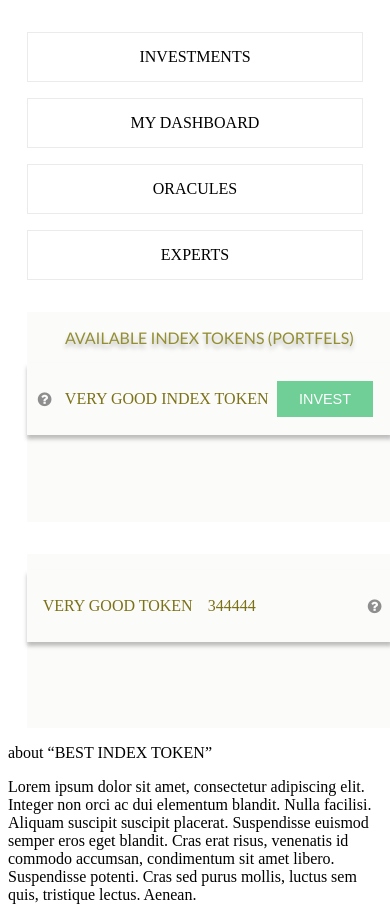
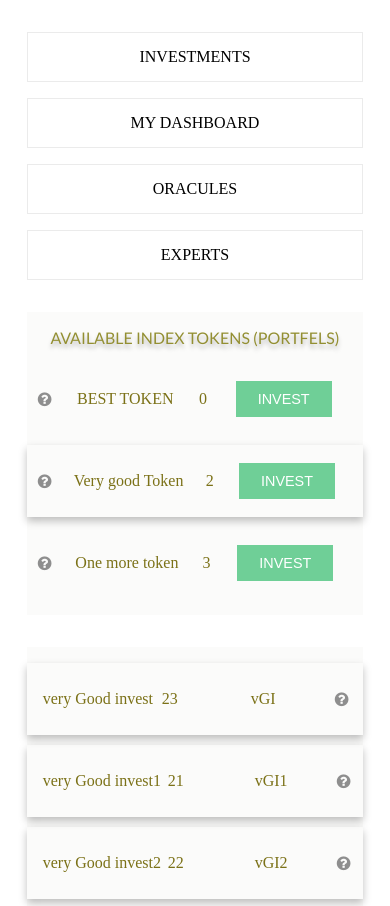
Before and after one commit to SVET-Rating/SvetIndex, a React (Create React App) app: page / in a window 390 px wide. Shown: the top 906 px of the page. Built offline with nearby package versions, Linux system fonts and the light colour scheme.

Commit message:
change files

```diff
--- a/package.json
+++ b/package.json
@@ -8,7 +8,12 @@
     "@testing-library/user-event": "^12.1.10",
     "react": "^17.0.1",
     "react-dom": "^17.0.1",
+    "react-redux": "^7.2.2",
     "react-scripts": "4.0.0",
+    "redux": "^4.0.5",
+    "redux-devtools-extension": "^2.13.8",
+    "redux-thunk": "^2.3.0",
+    "thunks": "^4.9.6",
     "web-vitals": "^0.2.4"
   },
   "scripts": {
--- a/src/components/IndexTokensListItem.js
+++ b/src/components/IndexTokensListItem.js
@@ -1,20 +1,48 @@
 import React from 'react'
+import { connect } from 'react-redux'
+import { Fragment } from 'react'
+import indexTokenSelect from '../redux/actions/indexTokenSelect'
 
-export default function IndexTokensListItem() {
-    return (
 
-            <li className="left-list-item">
+const IndexTokensListItem =  (props) => {
+    console.log(props.indexList)
+
+
+    const indexJSXList = props.indexList.map((item,key) => {
+
+
+
+        return (<li className="left-list-item" id={item.id} style={!item.active ? {boxShadow:'none'}:{}}>
 
         <i className="fa fa-question-circle"></i>
 
 
-                        <p>
-                            VERY GOOD INDEX TOKEN
+        <p onClick={props.changeActiveElement}>
+            {/* VERY GOOD INDEX TOKEN */}
+            {item.name}
+        </p>
+        <p style={{ minWidth: '1rem' }}>
+            {/* VERY GOOD INDEX TOKEN */}
+            {item.balance}
         </p>
 
 
         <button className="invest">INVEST</button>
 
-            </li>
+     </li>)
+    });
+    return (
+
+            <Fragment>{indexJSXList}</Fragment>
     )
 }
+const mapStateToProps = (state) => {
+    const {indexTokensList} = state;
+    return {indexList: indexTokensList.indexTokensList}
+}
+
+const mapDispatchToProps = dispatch => ({
+    changeActiveElement: (e) => dispatch(indexTokenSelect(e.target.parentElement.id)),
+  })
+
+export default connect(mapStateToProps,mapDispatchToProps)(IndexTokensListItem)
--- a/src/components/TokensInIndexTokenListItem.js
+++ b/src/components/TokensInIndexTokenListItem.js
@@ -1,19 +1,32 @@
-import React from 'react'
+import {React,Fragment} from 'react';
+import {connect} from 'react-redux';
 
-export default function TokensInIndexTokenListItem() {
+const TokensInIndexTokenListItem = (props) => {
+    //get active index token from list
+    const activeIndexToken = props.indexList.filter(listItem => listItem.active)
+    if (activeIndexToken[0].tokens === undefined) {
+        return <Fragment><li className="right-list-item"><p>Tokens are absent !</p></li></Fragment>
+    } else {
+    var getTokensByActiveIndexToken = activeIndexToken[0].tokens.map((item,key) => {
+        return (
+           <li className="right-list-item">
+           <p>{item.name}</p>
+           <p>{item.amount}</p>
+           <p>{item.symbol}</p>
+           <i className="fa fa-question-circle"></i>
+           </li>
+        )
+       });
+     }
+
     return (
-        <li className="right-list-item">
-                        <p>
-                            VERY GOOD  TOKEN
-                        </p>
-
-                            <p>
-                                344444
-                            </p>
-
-
-                            <i className="fa fa-question-circle"></i>
-
-        </li>
+        <Fragment>{getTokensByActiveIndexToken}</Fragment>
     )
 }
+
+const mapStateToProps = (state) => {
+    const {indexTokensList} = state;
+    return {indexList: indexTokensList.indexTokensList}
+}
+
+export default connect(mapStateToProps,null)(TokensInIndexTokenListItem)
--- a/src/index.css
+++ b/src/index.css
@@ -4,7 +4,7 @@ html {
   list-style-type: none;
 }
 
-*.not(i) {font-family: Raleway}
+
 
 .list-icon-container {
   width: 18px;
@@ -39,6 +39,7 @@ nav>div {
   justify-content: center;
   line-height: 3rem;
   border: 1px solid #ebebeb;
+  cursor: pointer;
 }
 
 .tokens-container {
@@ -62,13 +63,14 @@ li {
   margin: 10px 0;
   padding: 10px;
   border: 1px solid rgba(0,0,0,0);
-  box-shadow: 0px 4px 4px rgba(0, 0, 0, 0.25);
+  box-shadow: 0px 4px 8px rgba(0, 0, 0, 0.25);
 }
 li>p {
 
   min-width: 10rem;
   padding-left: 5px;
   color:rgba(123,113,23,1);
+  cursor: pointer;
 }
 
 .left-list {
@@ -107,4 +109,9 @@ li>i {
       grid-gap: 2rem;
       min-height: 26rem;
   }
+  li>p {
+
+    min-width: 5rem;
+
+  }
 }
--- a/src/index.js
+++ b/src/index.js
@@ -2,10 +2,12 @@ import React from 'react';
 import ReactDOM from 'react-dom';
 import './index.css';
 import App from './App';
+import { Provider } from 'react-redux';
+import store from './redux/store'
 
 ReactDOM.render(
-  <React.StrictMode>
+  <Provider store={store}>
     <App />
-  </React.StrictMode>,
+  </Provider>,
   document.getElementById('root')
 );
--- /dev/null
+++ b/src/redux/actions/indexTokenSelect.js
@@ -0,0 +1,10 @@
+import { INDEX_TOKEN_ACTIVE } from './types'
+
+const indexTokenSelect = (tokenAddress) => {
+   return {
+       type: INDEX_TOKEN_ACTIVE,
+       payload: tokenAddress
+   }
+}
+
+export default indexTokenSelect;
--- /dev/null
+++ b/src/redux/actions/tokensByIndexToken.js
@@ -0,0 +1,12 @@
+import {GET_TOKENS_BY_INDEX} from './types'
+
+const getTokensByIndex = (address) => {
+    return {
+        type: GET_TOKENS_BY_INDEX,
+        payload: [{name:'Good invest',symbol:'GI',amount:23},
+                  {name:'Good invest1',symbol:'GI1',amount:21},
+                  {name:'Good invest2',symbol:'GI2',amount:22}]
+    }
+}
+
+export default getTokensByIndex;
--- /dev/null
+++ b/src/redux/actions/types.js
@@ -0,0 +1,3 @@
+export const GET_INDEX_TOKENS_LIST = 'FETCH_INDEX_TOKENS_LIST';
+export const GET_TOKENS_BY_INDEX = 'FETCH_TOKENS_BY_INDEX'
+export const INDEX_TOKEN_ACTIVE = 'INDEX_TOKEN_ACTIVE'
--- /dev/null
+++ b/src/redux/reducers/index.js
@@ -0,0 +1,9 @@
+import {combineReducers} from 'redux';
+import indexTokenReducer from './indexTokenReducer';
+
+
+const rootReducer = combineReducers({
+    indexTokensList:indexTokenReducer
+})
+
+export default rootReducer;
--- /dev/null
+++ b/src/redux/reducers/indexTokenReducer.js
@@ -0,0 +1,50 @@
+import { GET_INDEX_TOKENS_LIST, GET_TOKENS_BY_INDEX, INDEX_TOKEN_ACTIVE } from '../actions/types';
+import getTokensByIndex  from '../actions/tokensByIndexToken';
+
+const indexTokenInitialState = {
+    'indexTokensList':[
+    {name:'BEST TOKEN',balance:0, id:'0x1232311233211233',active:false},
+    {
+        name:'Very good Token',balance:2,
+        id:'0x3443234322344322',
+        active:true,
+        tokens:[{name:'very Good invest',symbol:'vGI',amount:23},
+                {name:'very Good invest1',symbol:'vGI1',amount:21},
+                {name:'very Good invest2',symbol:'vGI2',amount:22}]
+    },
+        {name:'One more token',balance:3, id:'0x34343434343434343434',active:false}
+    ],
+    'activeToken':''
+}
+
+const indexTokenReducer = (state=indexTokenInitialState, action) => {
+    switch(action.type) {
+        case GET_INDEX_TOKENS_LIST:
+            return {...state, indexTokensList: action.payload }
+        case INDEX_TOKEN_ACTIVE:
+            let newState = {...state,
+                indexTokensList:state.indexTokensList.map((item,key) => {
+                    if (item.id === action.payload)
+                    {
+                        item.active = true
+                        return (dispatch) => {
+                            return dispatch(getTokensByIndex(item.address))
+                        }
+                    }
+                    else
+                    {
+                        item.active = false
+                    }
+                    return item
+                })
+                }
+            return newState
+        // eslint-disable-next-line no-fallthrough
+        case GET_TOKENS_BY_INDEX:
+            return state
+        default:
+            return state;
+    }
+}
+
+export default indexTokenReducer;
--- /dev/null
+++ b/src/redux/store.js
@@ -0,0 +1,13 @@
+import { createStore, applyMiddleware } from 'redux';
+import rootReducer from './reducers';
+import { composeWithDevTools } from 'redux-devtools-extension';
+import thunk from 'redux-thunk'
+
+const middleware = [thunk]
+const initialState = {}
+
+const store = createStore(rootReducer, initialState, composeWithDevTools(applyMiddleware(...middleware)))
+
+
+
+export default store;
```
Also changed, not shown: src/redux/actions/IndexTokensList.js (added, +10 -0 lines), 2 other files (tests, documents, lock files or other folders). Lines whose indentation alone changed are shown as unchanged.
